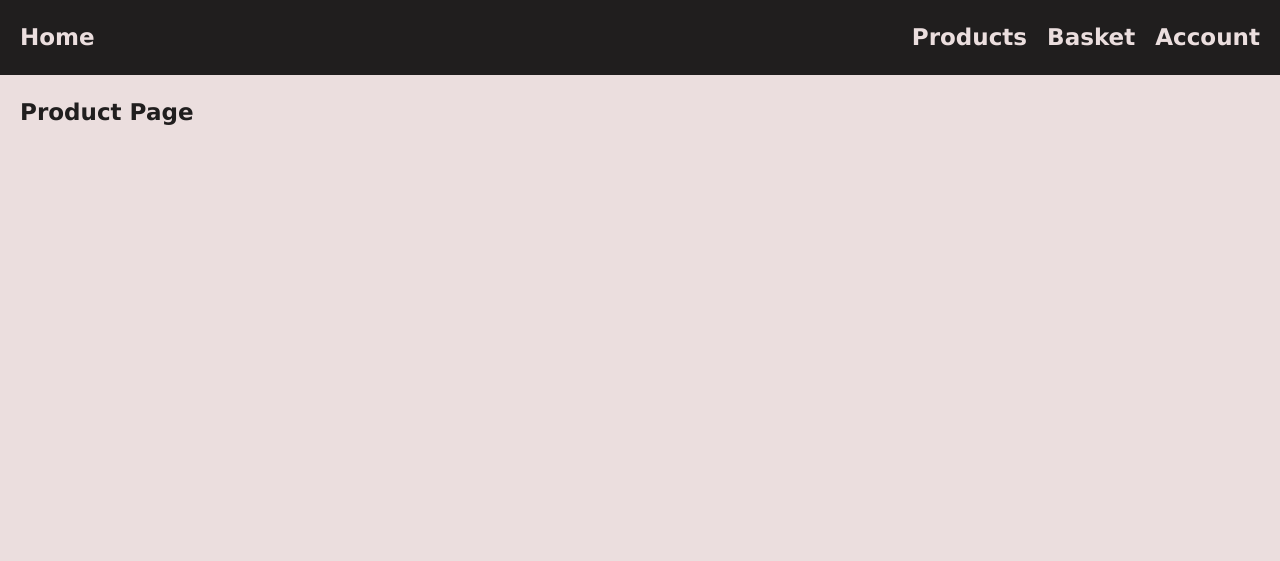
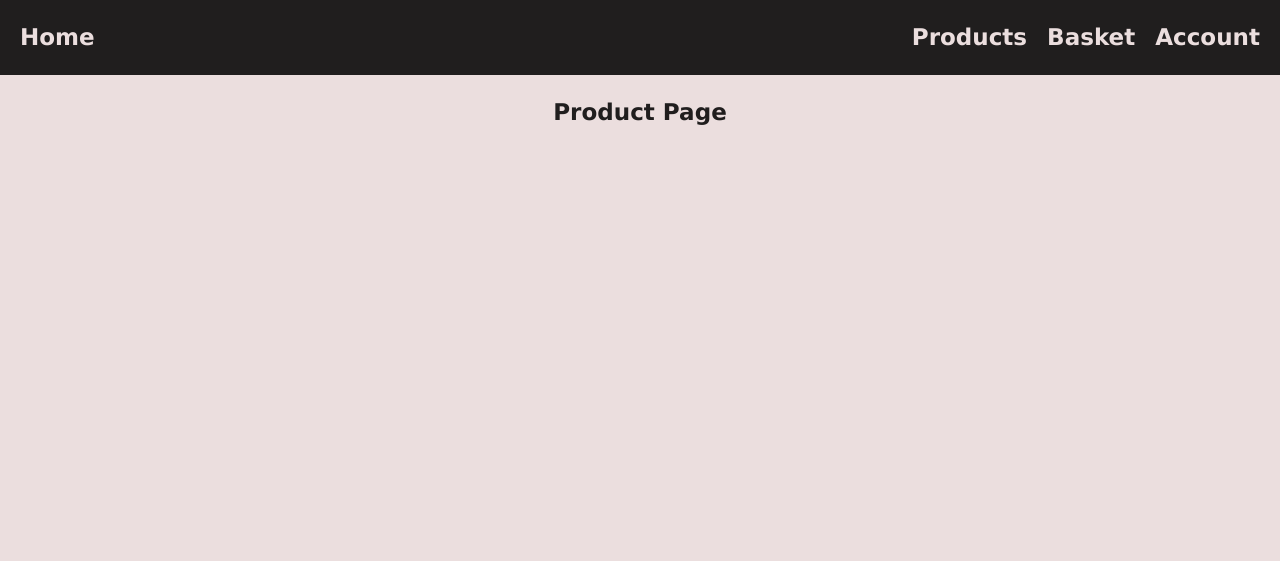
Before and after one commit to marvinobig/pcmasterrace, a PHP site: template pages/products.page.php in a window 1280 px wide. Shown: the top 561 px of the page. Run offline with PHP 8.4, Linux system fonts and the light colour scheme; the template is opened without the code that fills it, so the values that code supplies are empty; the visitor is signed in with stand-in values (Sample User, id 1).

Commit message:
style products & basket pages

```diff
--- a/pages/basket.page.php
+++ b/pages/basket.page.php
@@ -18,7 +18,7 @@ $username = $_SESSION["username"];
 <body>
     <?php require "$root/pages/partials/nav.partial.php";?>
 
-    <main>
+    <main class="basket">
         <h1 class="page-title">Basket</h1>
         <section class="basket-actions-container">
             <a href="products.page.php">
--- a/pages/products.page.php
+++ b/pages/products.page.php
@@ -11,7 +11,7 @@ session_start();
 
 <body>
     <?php require "$root/pages/partials/nav.partial.php";?>
-    <main>
+    <main class="products">
         <h1 class="page-title">Product Page</h1>
         <section class="product-card-container">
             <?php foreach ($product->GetAllProducts() as $item): ?>
--- a/static/css/style.css
+++ b/static/css/style.css
@@ -190,8 +190,16 @@ textarea:focus {
     transition: var(--transition);
 }
 
+.products, .basket {
+    display: flex;
+    flex-direction: column;
+    align-items: center;
+    gap: 20px;
+}
+
 .product-card-container {
     display: flex;
+    justify-content: center;
     flex-wrap: wrap;
     gap: 20px;
 }
```
